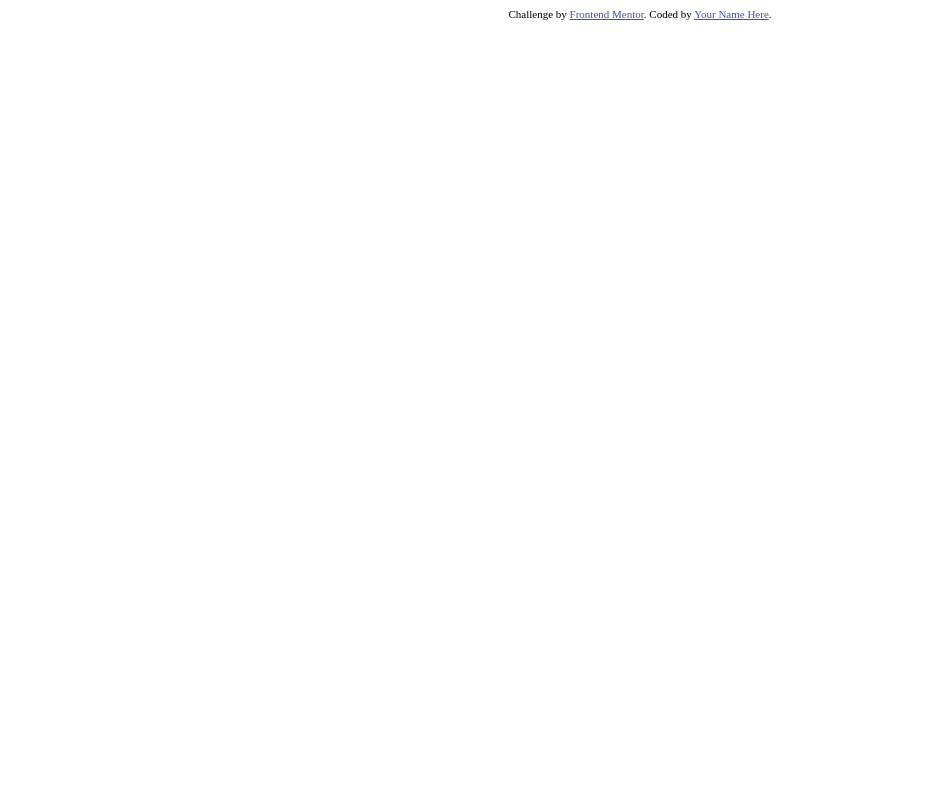
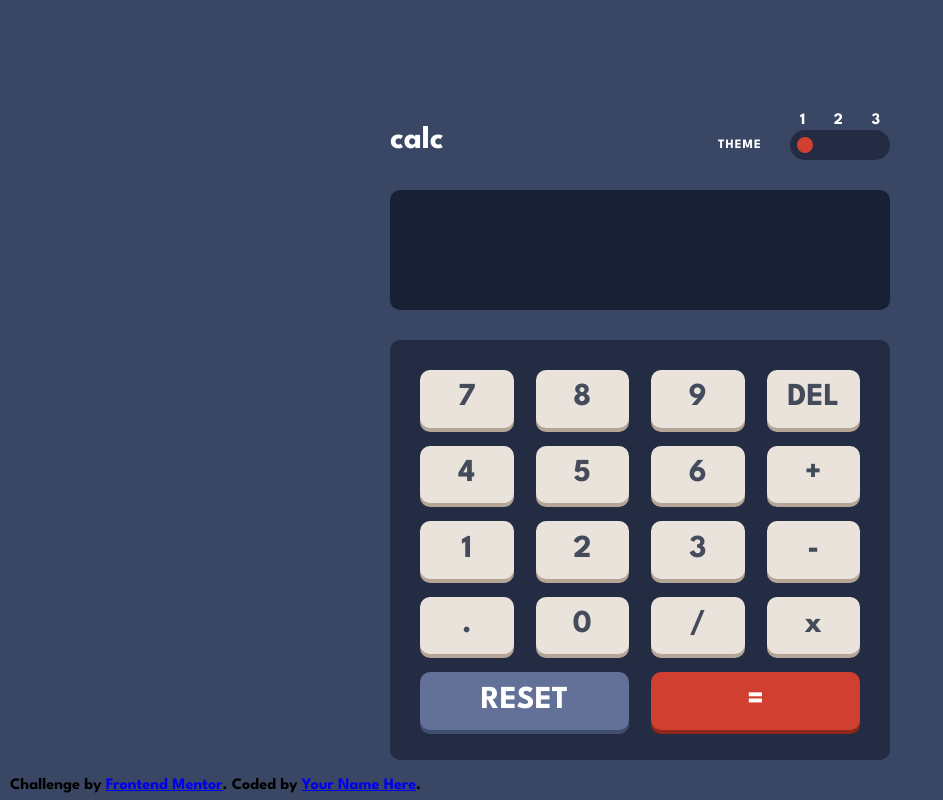
Before and after one commit to Aymenfisher/calculator-app, a plain HTML site: page index.html in a window 1280 px wide. Shown: the whole page, without its empty margins (0-943 px from the left). Drawn offline with Linux system fonts and the light colour scheme.

Commit message:
theme switch added

```diff
--- a/index.html
+++ b/index.html
@@ -1,26 +1,72 @@
 <!DOCTYPE html>
 <html lang="en">
+
 <head>
   <meta charset="UTF-8">
-  <meta name="viewport" content="width=device-width, initial-scale=1.0"> <!-- displays site properly based on user's device -->
+  <meta name="viewport" content="width=device-width, initial-scale=1.0">
+  <!-- displays site properly based on user's device -->
 
   <link rel="icon" type="image/png" sizes="32x32" href="./images/favicon-32x32.png">
+  <link href="./normalize.css" rel="stylesheet">
+  <link href="./style.css" rel="stylesheet">
+  <script src="./main.js" defer></script>
 
   <title>Frontend Mentor | Calculator app</title>
+</head>
 
-  <!-- Feel free to remove these styles or customise in your own stylesheet 👍 -->
-  <style>
-    .attribution { font-size: 11px; text-align: center; }
-    .attribution a { color: hsl(228, 45%, 44%); }
-  </style>
-</head>
 <body>
+  <main>
+    <div class="header">
+      <div class="calc">
+        <span>calc</span>
+      </div>
+      <div class="theme-container">
+        <span class="theme">THEME</span>
+        <div class="theme-numbers">
+          <span>1</span>
+          <span>2</span>
+          <span>3</span>
+        </div>
+        <div class="theme-rail">
+          <button class="theme-button" value="1"></button>
+        </div>
+      </div>
+    </div>
+
+
+    <div class="result">
+      <h1 class="result-value"></h1>
+    </div>
+
+    <div class="keypad">
+      <button class="keypad-btn numbers" id="key-7" value="7">7</button>
+      <button class="keypad-btn numbers" id="key-8" value="8">8</button>
+      <button class="keypad-btn numbers" id="key-9" value="9">9</button>
+      <button class="keypad-btn numbers" id="key-del" value="del">DEL</button>
+      <button class="keypad-btn numbers" id="key-4" value="4">4</button>
+      <button class="keypad-btn numbers" id="key-5" value="5">5</button>
+      <button class="keypad-btn numbers" id="key-6" value="6">6</button>
+      <button class="keypad-btn btn-plus" id="key-plus" value="+">+</button>
+      <button class="keypad-btn numbers" id="key-1" value="1">1</button>
+      <button class="keypad-btn numbers" id="key-2" value="2">2</button>
+      <button class="keypad-btn numbers" id="key-3" value="3">3</button>
+      <button class="keypad-btn btn-minus" id="key-minus" value="-" >-</button>
+      <button class="keypad-btn btn-dot" id="key-dot" value=".">.</button>
+      <button class="keypad-btn numbers" id="key-0" value="0">0</button>
+      <button class="keypad-btn btn-divide" id="key-divide" value="/">/</button>
+      <button class="keypad-btn btn-x" id="key-multiply" value="*">x</button>
+      <button class="keypad-btn btn-reset" id="key-reset">RESET</button>
+      <button class="keypad-btn btn-equal" id="key-equal">=</button>
+
+    </div>
 
 
 
-  <div class="attribution">
+  </main>
+  <footer class="attribution">
     Challenge by <a href="https://www.frontendmentor.io?ref=challenge" target="_blank">Frontend Mentor</a>.
     Coded by <a href="#">Your Name Here</a>.
-  </div>
+  </footer>
 </body>
+
 </html>
--- /dev/null
+++ b/main.js
@@ -0,0 +1,157 @@
+// --------- Themes -----------//
+/* Themes Style Values */
+
+
+class Theme {
+    constructor(bodyBg, headerColor, themeRailBg, themeRailJustifyContent, themeButtonBg,
+        resultBg, resultColor, keypadBg, keypadButtonColor, keypadButtonBg, keypadButtonBoxShadow,
+        buttonDeleteResetColor, buttonDeleteResetBg, buttonDeleteResetBoxShadow,
+        buttonEqualColor, buttonEqualBg, buttonEqualBoxShadow
+    ) {
+        this.bodyBg = bodyBg;
+        this.headerColor = headerColor;
+        this.themeRailBg = themeRailBg;
+        this.themeRailJustifyContent = themeRailJustifyContent;
+        this.themeButtonBg = themeButtonBg;
+        this.resultBg = resultBg;
+        this.resultColor = resultColor;
+        this.keypadBg = keypadBg;
+        this.keypadButtonColor = keypadButtonColor;
+        this.keypadButtonBg = keypadButtonBg;
+        this.keypadButtonBoxShadow = keypadButtonBoxShadow;
+        this.buttonDeleteResetColor = buttonDeleteResetColor;
+        this.buttonDeleteResetBg = buttonDeleteResetBg;
+        this.buttonDeleteResetBoxShadow = buttonDeleteResetBoxShadow;
+        this.buttonEqualColor = buttonEqualColor;
+        this.buttonEqualBg = buttonEqualBg;
+        this.buttonEqualBoxShadow = buttonEqualBoxShadow;
+
+    }
+}
+
+const theme3 = new Theme('hsl(268, 75%, 9%)',
+    'hsl(52, 100%, 62%)',
+    'hsl(268, 71%, 12%)',
+    'flex-end',
+    'hsl(176, 100%, 44%)',
+    'hsl(268, 71%, 12%)',
+    'hsl(52, 100%, 62%)',
+    'hsl(268, 71%, 12%)',
+    'hsl(52, 100%, 62%)',
+    'hsl(268, 47%, 21%)',
+    '0 4px 0 hsl(290, 70%, 36%)',
+    'hsl(0, 0%, 100%)',
+    'hsl(290, 70%, 36%)',
+    '0 4px hsl(285, 91%, 52%)',
+    'hsl(0, 0%, 100%)',
+    'hsl(176, 100%, 44%)',
+    '0 4px hsl(177, 92%, 70%)')
+
+const theme2 = new Theme('hsl(0, 0%, 90%)',
+    'hsl(60, 10%, 19%)',
+    'hsl(0, 5%, 81%)',
+    'center',
+    'hsl(25, 98%, 40%)',
+    'hsl(0, 0%, 93%)',
+    'hsl(60, 10%, 19%)',
+    'hsl(0, 5%, 81%)',
+    'hsl(60, 10%, 19%)',
+    'hsl(45, 7%, 89%)',
+    '0 4px 0 hsl(35, 11%, 61%)',
+    'hsl(0, 0%, 100%)',
+    'hsl(185, 42%, 37%)',
+    '0 4px hsl(185, 58%, 25%)',
+    'hsl(0, 0%, 100%)',
+    'hsl(25, 98%, 40%)',
+    '0 4px hsl(25, 99%, 27%)')
+
+const theme1 = new Theme('hsl(222, 26%, 31%)',
+    'hsl(0, 0%, 100%)',
+    'hsl(223, 31%, 20%)',
+    'flex-start',
+    'hsl(6, 63%, 50%)',
+    'hsl(224, 36%, 15%)',
+    'hsl(0, 0%, 100%)',
+    'hsl(223, 31%, 20%)',
+    'hsl(221, 14%, 31%)',
+    'hsl(30, 25%, 89%)',
+    '0 4px 0 hsl(28, 16%, 65%)',
+    'hsl(0, 0%, 100%)',
+    'hsl(225, 21%, 49%)',
+    '0 4px hsl(224, 28%, 35%)',
+    'hsl(0, 0%, 100%)',
+    'hsl(6, 63%, 50%)',
+    '0 4px hsl(6, 70%, 34%)')
+
+let themes = [theme1, theme2, theme3]
+
+/* Change Themes functionality */
+// Getting the elements :
+let themeButton = document.getElementsByClassName('theme-button')[0];
+let body = document.getElementsByTagName('body')[0];
+let header = document.getElementsByClassName('header')[0];
+let themeRail = document.getElementsByClassName('theme-rail')[0];
+let resultPannel = document.getElementsByClassName('result')[0];
+let keypad = document.getElementsByClassName('keypad')[0];
+let keypadButtons = document.getElementsByClassName('keypad-btn');
+let btnDel = document.getElementById('key-del');
+let btnReset = document.getElementById('key-reset');
+let btnEqual = document.getElementById('key-equal');
+
+
+
+// Change Theme event Handler :
+// helper function that only changes the styles
+const changeStyles = (nextTheme) => {
+    body.style.backgroundColor = themes[nextTheme - 1].bodyBg;
+
+    header.style.color = themes[nextTheme - 1].headerColor;
+
+    themeRail.style.backgroundColor = themes[nextTheme - 1].themeRailBg;
+    themeRail.style.justifyContent = themes[nextTheme - 1].themeRailJustifyContent;
+    themeButton.style.backgroundColor = themes[nextTheme - 1].themeButtonBg;
+
+    resultPannel.style.backgroundColor = themes[nextTheme - 1].resultBg;
+    resultPannel.style.color = themes[nextTheme - 1].resultColor;
+
+    keypad.style.backgroundColor = themes[nextTheme - 1].keypadBg;
+
+    for (let key of keypadButtons) {
+        key.style.color = themes[nextTheme - 1].keypadButtonColor;
+        key.style.backgroundColor = themes[nextTheme - 1].keypadButtonBg;
+        key.style.boxShadow = themes[nextTheme - 1].keypadButtonBoxShadow;
+    }
+
+
+    btnDel.style.color = themes[nextTheme - 1].buttonDeleteResetColor;
+    btnDel.style.backgroundColor = themes[nextTheme - 1].buttonDeleteResetBg;
+    btnDel.style.boxShadow = themes[nextTheme - 1].buttonDeleteResetBoxShadow;
+
+    btnReset.style.color = themes[nextTheme - 1].buttonDeleteResetColor;
+    btnReset.style.backgroundColor = themes[nextTheme - 1].buttonDeleteResetBg;
+    btnReset.style.boxShadow = themes[nextTheme - 1].buttonDeleteResetBoxShadow;
+
+    btnEqual.style.color = themes[nextTheme - 1].buttonEqualColor;
+    btnEqual.style.backgroundColor = themes[nextTheme - 1].buttonEqualBg;
+    btnEqual.style.boxShadow = themes[nextTheme - 1].buttonEqualBoxShadow;
+}
+
+// the event handler that changes the theme
+function changeTheme(e) {
+
+    const currentTheme = Number(e.target.value);
+    let nextTheme = currentTheme;
+
+    currentTheme === 3 ? nextTheme = 1 : nextTheme += 1; //setting next Theme number
+    // changing the current theme number state
+    e.target.value = nextTheme.toString();
+    // Changing the Page Styles :
+    return changeStyles(nextTheme)
+}
+
+themeButton.addEventListener('click', changeTheme)
+//------------------- end Themes Change --------------//
+
+//------------------- Doing Calculations -------------//
+
+let resetValue = document.getElementsByClassName('result-value')[0];
--- /dev/null
+++ b/style.css
@@ -0,0 +1,207 @@
+@import url('https://fonts.googleapis.com/css2?family=League+Spartan:wght@700&display=swap');
+
+:root{
+    --font-league-spartan :'League Spartan', sans-serif;
+    /* --------- Theme 1 colors ---------------*/
+    /* Backgrounds */
+    --theme-1-main-bg: hsl(222, 26%, 31%);
+    --theme-1-keypad-bg: hsl(223, 31%, 20%);
+    --theme-1-screen-bg: hsl(224, 36%, 15%);
+    /* Keys */
+    --theme-1-key-blue-bg:hsl(225, 21%, 49%);
+    --theme-1-key-shadow-blue-bg:hsl(224, 28%, 35%);
+    --theme-1-key-red-bg: hsl(6, 63%, 50%);
+    --theme-1-key-dark-red-shadow: hsl(6, 70%, 34%);
+    --theme-1-key-light-grayish-orange-bg: hsl(30, 25%, 89%);
+    --theme-1-key-grayish-orange-bg: hsl(28, 16%, 65%);
+    /*Text*/
+    --theme-1-text-Very-dark-grayish-blue: hsl(221, 14%, 31%);
+    --theme-1-text-white: hsl(0, 0%, 100%);
+
+    /* --------- Theme 2 colors ---------------*/
+    /* Backgrounds */
+    --theme-2-main-bg: hsl(0, 0%, 90%);
+    --theme-2-keypad-bg: hsl(0, 5%, 81%);
+    --theme-2-screen-bg: hsl(0, 0%, 93%);
+    /* Keys */
+    --theme-2-key-dark-moderate-cyan-bg:hsl(185, 42%, 37%);
+    --theme-2-key-shadow-very-dark-cyan-bg:hsl(185, 58%, 25%);
+    --theme-2-key-orange-bg: hsl(25, 98%, 40%);
+    --theme-2-key-dark-orange-shadow: hsl(25, 99%, 27%);
+    --theme-2-key-light-grayish-yellow-bg: hsl(45, 7%, 89%);
+    --theme-2-key-grayish-yellow-bg: hsl(35, 11%, 61%);
+    /*Text*/
+    --theme-2-text-Very-dark-grayish-yellow: hsl(60, 10%, 19%);
+    --theme-2-text-white: hsl(0, 0%, 100%);
+
+    /* --------- Theme 3 colors ---------------*/
+    /* Backgrounds */
+    --theme-3-main-bg: hsl(268, 75%, 9%);
+    --theme-3-keypad-bg: hsl(268, 71%, 12%);
+    --theme-3-screen-bg: hsl(268, 71%, 12%);
+    /* Keys */
+    --theme-3-key-dark-violate-bg:hsl(281, 89%, 26%);
+    --theme-3-key-shadow-vivid-magenta-bg:hsl(285, 91%, 52%);
+    --theme-3-key-pure-cyan-bg: hsl(176, 100%, 44%);
+    --theme-3-key-soft-cyan-shadow: hsl(177, 92%, 70%);
+    --theme-3-key-very-dark-violet-bg: hsl(268, 47%, 21%);
+    --theme-3-key-dark-magenta-bg: hsl(290, 70%, 36%);
+    /*Text*/
+    --theme-3-text-light-yellow: hsl(52, 100%, 62%);
+    --theme-3-text-very-dark-blue: hsl(198, 20%, 13%);
+    --theme-3-text-white: hsl(0, 0%, 100%);
+}
+/* This Stylesheet will render theme-1 , other themes will be handled with JS */
+html,body{
+    font-size: 16px;
+    width: 100vw;
+    height: 100vh;
+    font-family: var(--font-league-spartan);
+}
+
+body{
+    width: 100vw;
+    height: 100vh;
+    background-color: var(--theme-1-main-bg);
+    display: flex;
+    flex-direction: column;
+    align-items: center;
+    justify-content: center;
+}
+
+main{
+    max-width: 500px;
+    width: 70%;
+    max-height: 600px;
+    height: 80%;
+    display: grid;
+    grid-template: 1fr 20% 70% / 1fr;
+    gap: 5%;
+}
+
+button:hover{
+    cursor: pointer;
+    filter: brightness(1.2);
+}
+
+/* Header */
+.header{
+    height: 100%;
+    display: flex;
+    justify-content: space-between;
+    align-items: flex-end;
+    color: var(--theme-1-text-white);
+}
+
+.calc {
+    font-size: 2rem;
+}
+
+
+.theme-container{
+    width: 40%;
+    display: grid;
+    grid-template: 1fr 1fr / 1fr 1fr;
+}
+
+.theme{
+    letter-spacing: 1px;
+    justify-self: center;
+    font-size: .8rem;
+    align-self: center;
+    grid-row: 2 / span 1;
+    grid-column: 1 /span 1;
+}
+
+
+.theme-numbers{
+    align-self: end;
+    grid-row: 1 / span 1;
+    grid-column: 2 /span 1;
+    padding-left: 10px;
+    padding-right: 10px;
+    display: flex;
+    justify-content: space-between;
+}
+.theme-rail{
+    align-self: center;
+    grid-row: 2 / span 1;
+    grid-column: 2 /span 1;
+    background-color: var(--theme-1-keypad-bg);
+    padding: 7px;
+    border-radius: 20px;
+    display: flex;
+    justify-content: flex-start;
+}
+
+.theme-rail:hover{
+    cursor: pointer;
+}
+.theme-button{
+    border: 0;
+    padding: 0;
+    background-color: var(--theme-1-key-red-bg);
+    width: 1rem;
+    height:1rem;
+    border-radius: 100%;
+}
+
+/* result screen */
+.result{
+    border-radius: 10px;
+    background-color: var(--theme-1-screen-bg);
+    display: flex;
+    justify-content: flex-end;
+    align-items: center;
+    font-size: 2rem;
+    color: var(--theme-1-text-white);
+    padding-left: 20px;
+    padding-right: 20px;
+}
+
+/* Keypad */
+
+.keypad{
+    background-color: var(--theme-1-keypad-bg);
+    padding: 30px;
+    display: grid;
+    gap: 5%;
+    grid-template: repeat(5,1fr) / repeat(4,1fr);
+    border-radius: 10px;
+}
+
+.btn-reset{
+    grid-column: 1 / span 2;
+}
+
+.btn-equal{
+    grid-column: 3 / span 2
+}
+
+.keypad-btn{
+    color: var(--theme-1-text-Very-dark-grayish-blue);
+    background-color: var(--theme-1-key-light-grayish-orange-bg);
+    font-size: 2rem;
+    border: 0;
+    border-radius: 10px;
+    box-shadow:0 4px 0 var(--theme-1-key-grayish-orange-bg);
+}
+
+.btn-del, .btn-reset{
+    color: var(--theme-1-text-white) ;
+    background-color: var(--theme-1-key-blue-bg);
+    box-shadow:0 4px var(--theme-1-key-shadow-blue-bg);
+}
+
+.btn-equal{
+    color: var(--theme-1-text-white) ;
+    background-color: var(--theme-1-key-red-bg);
+    box-shadow:0 4px var(--theme-1-key-dark-red-shadow);
+}
+
+footer {
+    position: fixed;
+    bottom: 5px;
+    left: 10px;
+    font-size: 1rem;
+}
```
Also changed, not shown: normalize.css (added).
